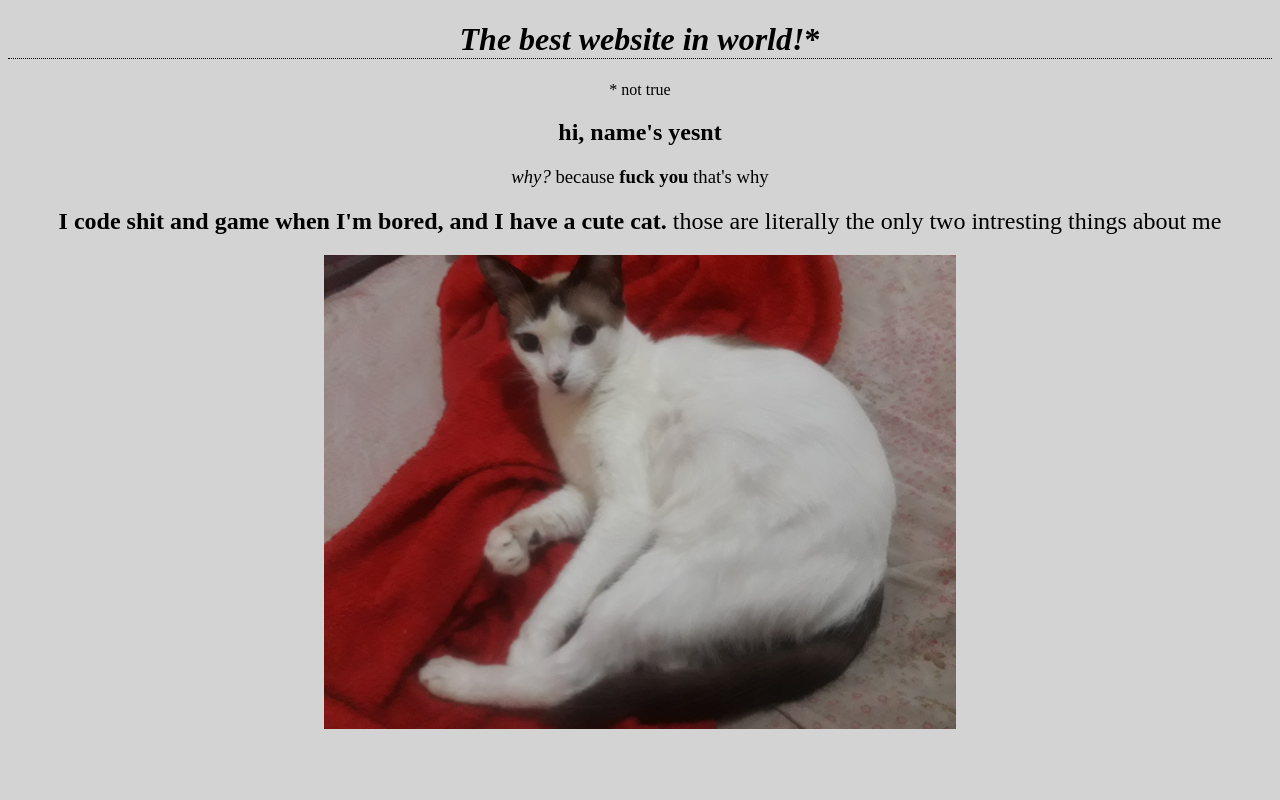
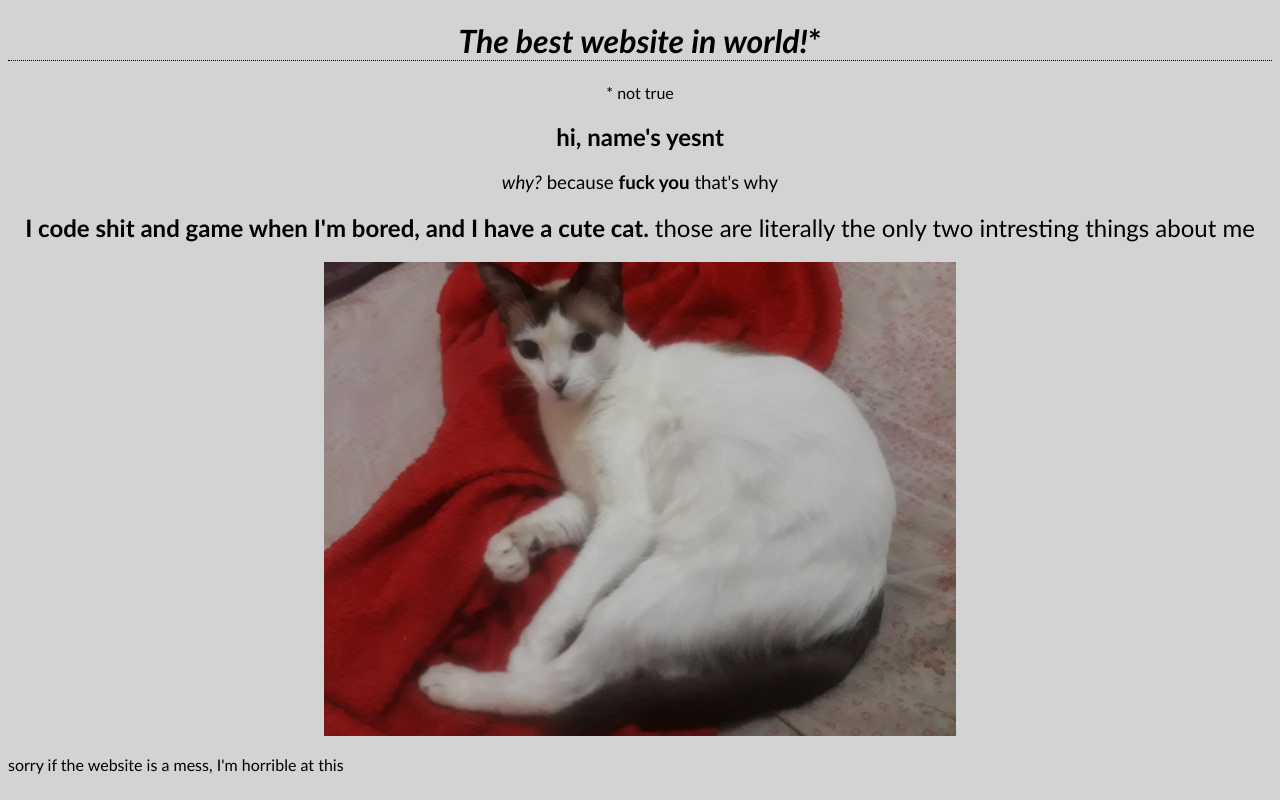
Before and after one commit to 000yesnt/000yesnt.github.io, a PHP site: page / in a window 1280 px wide. Run offline with PHP 8.4, Linux system fonts and the light colour scheme.

Commit message:
calibri?

```diff
--- a/index.html
+++ b/index.html
@@ -26,5 +26,6 @@
 		<div class="center">
 			<img src="resources/images/mycat.jpg" width="50%" height="50%"/>
 		</div>
+		<p> sorry if the website is a mess, I'm horrible at this</p>
 	</body>
 <html>
--- a/resources/style/core.css
+++ b/resources/style/core.css
@@ -1,10 +1,13 @@
+* {
+	font-family: Calibri, sans-serif;
+}
 #body_core {
   background-color: lightgray;
 }
 .center {
 	text-align: center;
 }
-.imgcenter { /* this does not work! idfk how to fix it */
+.piccenter { /* this does not work! idfk how to fix it */
 	text-align: center;
 	display: block;
 }
```
